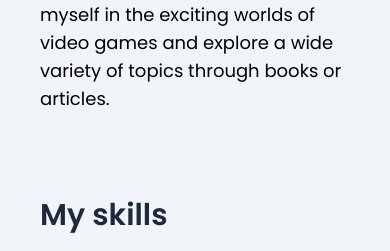
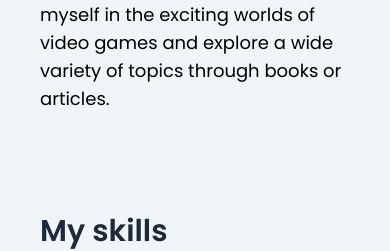
Before and after one commit to DiegoMarulandaB/Portfolio, a Next.js app: page / in a window 390 px wide. Shown: the part 7309-7560 px from the top of the page. Built offline with nearby package versions, Linux system fonts and the light colour scheme.

Commit message:
refactor: :sparkles: add new pt

```diff
--- a/src/components/About/Hobbies.tsx
+++ b/src/components/About/Hobbies.tsx
@@ -18,7 +18,7 @@ const Hobbies = () => {
         {/* <p>
           <span> My favorite writer:</span>
         </p> */}
-        <span className="block mb-16 pt-12 sm:pt-0"></span>
+        <span className="block mb-16 pt-16 sm:pt-0"></span>
       </div>
     </div>
   )
```
